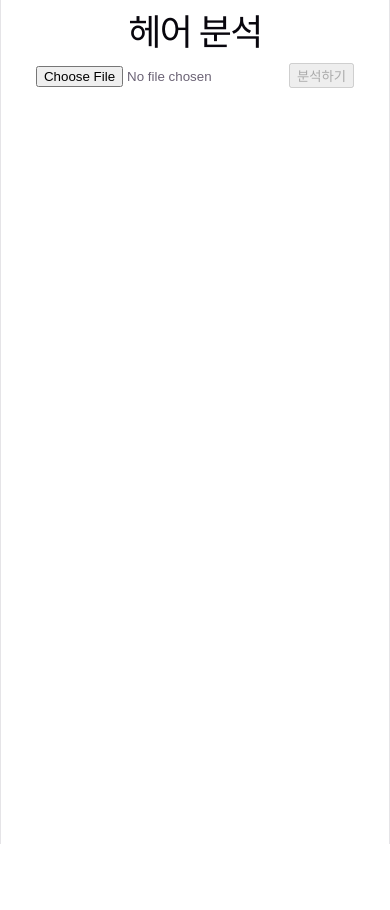
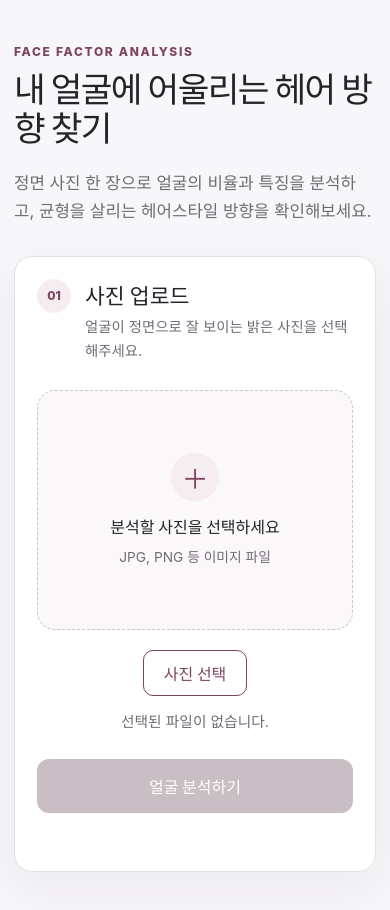
Before and after one commit to ddbs3-ops/face_factor_analysis, a React (Vite) app in the folder frontend/: page / in a window 390 px wide. Shown: the top 910 px of the page. Before the commit the page ends 844 px from the top, so only its background shows below. Built offline with nearby package versions, Linux system fonts and the light colour scheme.

Commit message:
feat: 분석 화면 컴포넌트 분리 및 로딩 상태 추가

```diff
--- a/frontend/src/App.css
+++ b/frontend/src/App.css
@@ -1,184 +1,175 @@
-.counter {
-  font-size: 16px;
-  padding: 5px 10px;
-  border-radius: 5px;
-  color: var(--accent);
-  background: var(--accent-bg);
-  border: 2px solid transparent;
-  transition: border-color 0.3s;
-  margin-bottom: 24px;
+#root { min-height: 100vh; }
 
-  &:hover {
-    border-color: var(--accent-border);
-  }
-  &:focus-visible {
-    outline: 2px solid var(--accent);
-    outline-offset: 2px;
-  }
+.app-shell {
+  width: min(1080px, calc(100% - 40px));
+  margin: 0 auto;
+  padding: 72px 0 96px;
 }
 
-.hero {
-  position: relative;
+.hero { max-width: 720px; margin-bottom: 44px; }
+.eyebrow {
+  margin: 0 0 12px;
+  color: var(--primary);
+  font-size: .75rem;
+  font-weight: 800;
+  letter-spacing: .14em;
+}
+.hero h1 {
+  margin: 0;
+  color: var(--text);
+  font-size: clamp(2.25rem, 5vw, 4rem);
+  line-height: 1.13;
+  letter-spacing: -.045em;
+}
+.hero-description, .section-heading p, .result-header > p:last-child {
+  color: var(--muted);
+  line-height: 1.7;
+}
+.hero-description { max-width: 620px; margin: 20px 0 0; font-size: 1.05rem; }
 
-  .base,
-  .framework,
-  .vite {
-    inset-inline: 0;
-    margin: 0 auto;
-  }
-
-  .base {
-    width: 170px;
-    position: relative;
-    z-index: 0;
-  }
-
-  .framework,
-  .vite {
-    position: absolute;
-  }
-
-  .framework {
-    z-index: 1;
-    top: 34px;
-    height: 28px;
-    transform: perspective(2000px) rotateZ(300deg) rotateX(44deg) rotateY(39deg)
-      scale(1.4);
-  }
-
-  .vite {
-    z-index: 0;
-    top: 107px;
-    height: 26px;
-    width: auto;
-    transform: perspective(2000px) rotateZ(300deg) rotateX(40deg) rotateY(39deg)
-      scale(0.8);
-  }
+.upload-card, .result-card {
+  border: 1px solid var(--border);
+  border-radius: 24px;
+  background: var(--surface);
+  box-shadow: 0 16px 50px rgba(52, 36, 46, .06);
+}
+.upload-card { padding: 32px; }
+.section-heading, .card-title { display: flex; align-items: flex-start; gap: 14px; }
+.section-heading { margin-bottom: 26px; }
+.section-heading h2, .card-title h3 { margin: 0; color: var(--text); }
+.section-heading h2 { font-size: 1.35rem; }
+.section-heading p { margin: 5px 0 0; }
+.step-number {
+  display: grid;
+  flex: 0 0 34px;
+  width: 34px;
+  height: 34px;
+  place-items: center;
+  border-radius: 50%;
+  color: var(--primary);
+  background: var(--primary-soft);
+  font-size: .75rem;
+  font-weight: 800;
 }
 
-#center {
+.image-upload {
+  display: grid;
+  grid-template-columns: minmax(260px, .85fr) 1fr;
+  gap: 28px;
+  align-items: center;
+}
+.image-stage {
+  position: relative;
+  display: grid;
+  min-height: 330px;
+  overflow: hidden;
+  place-items: center;
+  border: 1px dashed #cfc3c9;
+  border-radius: 18px;
+  background: #faf8f9;
+}
+.image-stage.has-image { background: #eee9ec; border-style: solid; }
+.image-stage img { width: 100%; height: 100%; max-height: 480px; object-fit: contain; }
+.image-overlay-layer { position: absolute; inset: 0; pointer-events: none; }
+.upload-placeholder {
   display: flex;
   flex-direction: column;
-  gap: 25px;
-  place-content: center;
+  align-items: center;
+  gap: 8px;
+  padding: 30px;
+  color: var(--muted);
+  text-align: center;
+}
+.upload-placeholder strong { color: var(--text); }
+.upload-placeholder span:last-child { font-size: .86rem; }
+.upload-icon {
+  display: grid;
+  width: 48px;
+  height: 48px;
+  margin-bottom: 5px;
   place-items: center;
-  flex-grow: 1;
+  border-radius: 50%;
+  color: var(--primary);
+  background: var(--primary-soft);
+  font-size: 1.7rem;
+}
+.file-controls { min-width: 0; }
+.file-button {
+  display: inline-flex;
+  min-height: 46px;
+  align-items: center;
+  justify-content: center;
+  padding: 0 20px;
+  border: 1px solid var(--primary);
+  border-radius: 10px;
+  color: var(--primary);
+  background: #fff;
+  font-weight: 700;
+  cursor: pointer;
+}
+.file-button:hover { background: var(--primary-soft); }
+.file-button.is-disabled { opacity: .55; cursor: not-allowed; }
+.file-button input {
+  position: absolute;
+  width: 1px;
+  height: 1px;
+  overflow: hidden;
+  clip: rect(0, 0, 0, 0);
+  white-space: nowrap;
+}
+.file-name { margin: 14px 0 0; overflow-wrap: anywhere; color: var(--muted); font-size: .92rem; }
+.analyze-button {
+  width: 100%;
+  min-height: 54px;
+  margin-top: 28px;
+  border: 0;
+  border-radius: 12px;
+  color: #fff;
+  background: var(--primary);
+  font-weight: 800;
+  cursor: pointer;
+  transition: background 160ms ease, transform 160ms ease;
+}
+.analyze-button:hover:not(:disabled) { background: var(--primary-dark); transform: translateY(-1px); }
+.analyze-button:disabled { background: #c8bec3; cursor: not-allowed; }
+.status-message { min-height: 24px; margin-top: 12px; color: var(--muted); text-align: center; font-size: .9rem; }
+.status-message p { margin: 0; }
+.status-message .error-message { color: #a53838; }
 
-  @media (max-width: 1024px) {
-    padding: 32px 20px 24px;
-    gap: 18px;
-  }
+.results { margin-top: 64px; }
+.result-header { margin-bottom: 24px; }
+.result-header h2 { margin: 0; color: var(--text); font-size: 2rem; letter-spacing: -.03em; }
+.result-header > p:last-child { margin: 8px 0 0; }
+.result-grid { display: grid; grid-template-columns: repeat(2, minmax(0, 1fr)); gap: 20px; align-items: start; }
+.result-card { padding: 28px; }
+.card-title { align-items: center; margin-bottom: 22px; }
+.card-title h3 { font-size: 1.25rem; }
+.result-list { display: grid; gap: 12px; }
+.feature-item, .recommendation-item { border-radius: 14px; background: #faf8f9; }
+.feature-item { padding: 18px; }
+.feature-item h4 { margin: 0 0 8px; color: var(--text); font-size: 1rem; }
+.feature-item p, .recommendation-item p { margin: 0; color: var(--muted); line-height: 1.65; }
+.recommendation-item { display: flex; gap: 14px; align-items: center; justify-content: space-between; padding: 16px 18px; }
+.recommendation-item p { color: var(--text); }
+.score-badge { flex: 0 0 auto; padding: 5px 9px; border-radius: 999px; font-size: .76rem; font-weight: 800; }
+.score-positive { color: #276242; background: #e8f4ed; }
+.score-negative { color: #9a3d3d; background: #f9eaea; }
+.score-neutral { color: #665f68; background: #eeecef; }
+
+@media (max-width: 760px) {
+  .app-shell { width: min(100% - 28px, 620px); padding: 44px 0 64px; }
+  .hero { margin-bottom: 30px; }
+  .upload-card, .result-card { padding: 22px; border-radius: 18px; }
+  .image-upload, .result-grid { grid-template-columns: 1fr; }
+  .image-upload { gap: 20px; }
+  .image-stage { min-height: 280px; }
+  .file-controls { text-align: center; }
+  .results { margin-top: 48px; }
 }
-
-#next-steps {
-  display: flex;
-  border-top: 1px solid var(--border);
-  text-align: left;
-
-  & > div {
-    flex: 1 1 0;
-    padding: 32px;
-    @media (max-width: 1024px) {
-      padding: 24px 20px;
-    }
-  }
-
-  .icon {
-    margin-bottom: 16px;
-    width: 22px;
-    height: 22px;
-  }
-
-  @media (max-width: 1024px) {
-    flex-direction: column;
-    text-align: center;
-  }
+@media (max-width: 420px) {
+  .hero h1 { font-size: 2.15rem; }
+  .section-heading p { font-size: .9rem; }
+  .image-stage { min-height: 240px; }
+  .recommendation-item { align-items: flex-start; flex-direction: column; }
 }
-
-#docs {
-  border-right: 1px solid var(--border);
-
-  @media (max-width: 1024px) {
-    border-right: none;
-    border-bottom: 1px solid var(--border);
-  }
-}
-
-#next-steps ul {
-  list-style: none;
-  padding: 0;
-  display: flex;
-  gap: 8px;
-  margin: 32px 0 0;
-
-  .logo {
-    height: 18px;
-  }
-
-  a {
-    color: var(--text-h);
-    font-size: 16px;
-    border-radius: 6px;
-    background: var(--social-bg);
-    display: flex;
-    padding: 6px 12px;
-    align-items: center;
-    gap: 8px;
-    text-decoration: none;
-    transition: box-shadow 0.3s;
-
-    &:hover {
-      box-shadow: var(--shadow);
-    }
-    .button-icon {
-      height: 18px;
-      width: 18px;
-    }
-  }
-
-  @media (max-width: 1024px) {
-    margin-top: 20px;
-    flex-wrap: wrap;
-    justify-content: center;
-
-    li {
-      flex: 1 1 calc(50% - 8px);
-    }
-
-    a {
-      width: 100%;
-      justify-content: center;
-      box-sizing: border-box;
-    }
-  }
-}
-
-#spacer {
-  height: 88px;
-  border-top: 1px solid var(--border);
-  @media (max-width: 1024px) {
-    height: 48px;
-  }
-}
-
-.ticks {
-  position: relative;
-  width: 100%;
-
-  &::before,
-  &::after {
-    content: '';
-    position: absolute;
-    top: -4.5px;
-    border: 5px solid transparent;
-  }
-
-  &::before {
-    left: 0;
-    border-left-color: var(--border);
-  }
-  &::after {
-    right: 0;
-    border-right-color: var(--border);
-  }
-}
+@media (prefers-reduced-motion: reduce) { .analyze-button { transition: none; } }
--- a/frontend/src/App.tsx
+++ b/frontend/src/App.tsx
@@ -1,98 +1,100 @@
-import { useState } from "react"
+import { useEffect, useState } from "react"
+import "./App.css"
+import AnalysisResultView from "./components/AnalysisResult"
+import ImageUpload from "./components/ImageUpload"
+import type { AnalysisResult, AnalysisStatus } from "./types/analysis"
+
+const ANALYZE_API_URL = "http://127.0.0.1:8000/analyze"
 
 function App() {
   const [selectedFile, setSelectedFile] = useState<File | null>(null)
+  const [previewUrl, setPreviewUrl] = useState<string | null>(null)
   const [analysisResult, setAnalysisResult] = useState<AnalysisResult | null>(null)
+  const [analysisStatus, setAnalysisStatus] = useState<AnalysisStatus>("idle")
+  const [errorMessage, setErrorMessage] = useState("")
+
+  useEffect(() => {
+    if (!selectedFile) {
+      setPreviewUrl(null)
+      return
+    }
+    const objectUrl = URL.createObjectURL(selectedFile)
+    setPreviewUrl(objectUrl)
+    return () => URL.revokeObjectURL(objectUrl)
+  }, [selectedFile])
+
+  function handleFileChange(file: File | null) {
+    setSelectedFile(file)
+    setAnalysisResult(null)
+    setAnalysisStatus("idle")
+    setErrorMessage("")
+  }
 
   async function handleAnalyze() {
-    if (!selectedFile) {
-      return
-    }
+    if (!selectedFile || analysisStatus === "loading") return
 
     const formData = new FormData()
     formData.append("file", selectedFile)
+    setAnalysisStatus("loading")
+    setErrorMessage("")
 
-    const response = await fetch(
-      "http://127.0.0.1:8000/analyze",
-      {
+    try {
+      const response = await fetch(ANALYZE_API_URL, {
         method: "POST",
         body: formData,
-      }
-    )
+      })
+      if (!response.ok) throw new Error("분석 요청에 실패했습니다.")
 
-    const result = await response.json()
-
-    setAnalysisResult(result)
+      const result: AnalysisResult = await response.json()
+      setAnalysisResult(result)
+      setAnalysisStatus("success")
+    } catch {
+      setAnalysisResult(null)
+      setAnalysisStatus("error")
+      setErrorMessage("이미지를 분석하지 못했습니다. 잠시 후 다시 시도해주세요.")
+    }
   }
 
-  type Rule = {
-  source: string
-  feature: string
-  feature_level: number
-  effect: string
-}
-
-type Recommendation = {
-  element: string
-  score: number
-  text: string
-}
-
-type AnalysisResult = {
-  rules: Rule[]
-  merged_adjustments: Record<string, number>
-  recommendations: Recommendation[]
-}
+  const isLoading = analysisStatus === "loading"
 
   return (
-    <main>
-      <h1>헤어 분석</h1>
+    <main className="app-shell">
+      <section className="hero" aria-labelledby="page-title">
+        <p className="eyebrow">FACE FACTOR ANALYSIS</p>
+        <h1 id="page-title">내 얼굴에 어울리는 헤어 방향 찾기</h1>
+        <p className="hero-description">
+          정면 사진 한 장으로 얼굴의 비율과 특징을 분석하고, 균형을 살리는
+          헤어스타일 방향을 확인해보세요.
+        </p>
+      </section>
 
-      <input
-        type="file"
-        accept="image/*"
-        onChange={(event) => {
-          const file = event.target.files?.[0] ?? null
-          setSelectedFile(file)
-        }}
-      />
+      <section className="upload-card" aria-labelledby="upload-title">
+        <div className="section-heading">
+          <span className="step-number" aria-hidden="true">01</span>
+          <div>
+            <h2 id="upload-title">사진 업로드</h2>
+            <p>얼굴이 정면으로 잘 보이는 밝은 사진을 선택해주세요.</p>
+          </div>
+        </div>
 
-      {selectedFile && (
-        <>
-          <p>선택한 파일: {selectedFile.name}</p>
+        <ImageUpload selectedFile={selectedFile} previewUrl={previewUrl}
+          disabled={isLoading} onFileChange={handleFileChange} />
 
-        </>
-      )}
+        <button className="analyze-button" type="button"
+          disabled={!selectedFile || isLoading} onClick={handleAnalyze}>
+          {isLoading ? "분석 중..." : "얼굴 분석하기"}
+        </button>
 
-      <button
-        disabled={!selectedFile}
-        onClick={handleAnalyze}
-      >
-        분석하기
-      </button>
+        <div className="status-message" aria-live="polite">
+          {isLoading && <p>얼굴 특징을 분석하고 있습니다.</p>}
+          {analysisStatus === "error" && (
+            <p className="error-message" role="alert">{errorMessage}</p>
+          )}
+        </div>
+      </section>
 
-      {analysisResult && (
-        <div>
-          <h2>얼굴 특징</h2>
-
-          {analysisResult.rules.map((rule, index) => (
-            <div key={index}>
-              <p>특징: {rule.feature}</p>
-              <p>효과: {rule.effect}</p>
-            </div>
-          ))}
-
-          <h2>헤어 추천</h2>
-
-          {analysisResult.recommendations.map((recommendation) => (
-            <div key={recommendation.element}>
-              <p>{recommendation.text}
-              {" "}
-              (score: {recommendation.score})
-              </p>
-            </div>
-          ))}
-        </div>
+      {analysisStatus === "success" && analysisResult && (
+        <AnalysisResultView result={analysisResult} />
       )}
     </main>
   )
--- /dev/null
+++ b/frontend/src/components/AnalysisResult.tsx
@@ -0,0 +1,49 @@
+import type { AnalysisResult as Result } from "../types/analysis"
+
+function scoreLabel(score: number) {
+  if (score > 0) return "추천"
+  if (score < 0) return "비추천"
+  return "보통"
+}
+
+function AnalysisResult({ result }: { result: Result }) {
+  return (
+    <section className="results" aria-labelledby="result-title">
+      <div className="result-header">
+        <p className="eyebrow">ANALYSIS COMPLETE</p>
+        <h2 id="result-title">분석 결과</h2>
+        <p>얼굴의 특징과 이를 보완하는 헤어 방향을 정리했어요.</p>
+      </div>
+      <div className="result-grid">
+        <section className="result-card" aria-labelledby="features-title">
+          <div className="card-title"><span className="step-number" aria-hidden="true">02</span>
+            <h3 id="features-title">얼굴 특징</h3></div>
+          <div className="result-list">
+            {result.rules.map((rule, index) => (
+              <article className="feature-item" key={`${rule.source}-${index}`}>
+                <h4>{rule.feature}</h4><p>{rule.effect}</p>
+              </article>
+            ))}
+          </div>
+        </section>
+        <section className="result-card" aria-labelledby="recommendations-title">
+          <div className="card-title"><span className="step-number" aria-hidden="true">03</span>
+            <h3 id="recommendations-title">헤어 추천</h3></div>
+          <div className="result-list">
+            {result.recommendations.map((item) => {
+              const kind = item.score > 0 ? "positive" : item.score < 0 ? "negative" : "neutral"
+              return <article className="recommendation-item" key={item.element}>
+                <p>{item.text}</p>
+                <span className={`score-badge score-${kind}`} aria-label={`추천 점수 ${item.score}`}>
+                  {scoreLabel(item.score)} {item.score > 0 ? "+" : ""}{item.score}
+                </span>
+              </article>
+            })}
+          </div>
+        </section>
+      </div>
+    </section>
+  )
+}
+
+export default AnalysisResult
--- /dev/null
+++ b/frontend/src/components/ImageUpload.tsx
@@ -0,0 +1,40 @@
+import type { ChangeEvent } from "react"
+
+type Props = {
+  selectedFile: File | null
+  previewUrl: string | null
+  disabled: boolean
+  onFileChange: (file: File | null) => void
+}
+
+function ImageUpload({ selectedFile, previewUrl, disabled, onFileChange }: Props) {
+  function handleChange(event: ChangeEvent<HTMLInputElement>) {
+    onFileChange(event.target.files?.[0] ?? null)
+  }
+
+  return (
+    <div className="image-upload">
+      <div className={`image-stage${previewUrl ? " has-image" : ""}`}>
+        {previewUrl ? <img src={previewUrl} alt="분석할 얼굴 사진 미리보기" /> : (
+          <div className="upload-placeholder" aria-hidden="true">
+            <span className="upload-icon">＋</span>
+            <strong>분석할 사진을 선택하세요</strong>
+            <span>JPG, PNG 등 이미지 파일</span>
+          </div>
+        )}
+        <div className="image-overlay-layer" aria-hidden="true" />
+      </div>
+      <div className="file-controls">
+        <label className={`file-button${disabled ? " is-disabled" : ""}`}>
+          <span>{selectedFile ? "다른 사진 선택" : "사진 선택"}</span>
+          <input type="file" accept="image/*" disabled={disabled} onChange={handleChange} />
+        </label>
+        <p className="file-name">
+          {selectedFile ? selectedFile.name : "선택된 파일이 없습니다."}
+        </p>
+      </div>
+    </div>
+  )
+}
+
+export default ImageUpload
--- a/frontend/src/index.css
+++ b/frontend/src/index.css
@@ -1,111 +1,25 @@
 :root {
-  --text: #6b6375;
-  --text-h: #08060d;
-  --bg: #fff;
-  --border: #e5e4e7;
-  --code-bg: #f4f3ec;
-  --accent: #aa3bff;
-  --accent-bg: rgba(170, 59, 255, 0.1);
-  --accent-border: rgba(170, 59, 255, 0.5);
-  --social-bg: rgba(244, 243, 236, 0.5);
-  --shadow:
-    rgba(0, 0, 0, 0.1) 0 10px 15px -3px, rgba(0, 0, 0, 0.05) 0 4px 6px -2px;
-
-  --sans: system-ui, 'Segoe UI', Roboto, sans-serif;
-  --heading: system-ui, 'Segoe UI', Roboto, sans-serif;
-  --mono: ui-monospace, Consolas, monospace;
-
-  font: 18px/145% var(--sans);
-  letter-spacing: 0.18px;
-  color-scheme: light dark;
-  color: var(--text);
-  background: var(--bg);
+  font-family: Inter, Pretendard, "Noto Sans KR", system-ui, -apple-system, "Segoe UI", sans-serif;
+  color: #24222a;
+  background: #f7f6f8;
   font-synthesis: none;
   text-rendering: optimizeLegibility;
   -webkit-font-smoothing: antialiased;
-  -moz-osx-font-smoothing: grayscale;
-
-  @media (max-width: 1024px) {
-    font-size: 16px;
-  }
+  --primary: #7c4660;
+  --primary-dark: #63364b;
+  --primary-soft: #f6edf1;
+  --text: #24222a;
+  --muted: #716b76;
+  --border: #e5e0e4;
+  --surface: #fff;
 }
 
-@media (prefers-color-scheme: dark) {
-  :root {
-    --text: #9ca3af;
-    --text-h: #f3f4f6;
-    --bg: #16171d;
-    --border: #2e303a;
-    --code-bg: #1f2028;
-    --accent: #c084fc;
-    --accent-bg: rgba(192, 132, 252, 0.15);
-    --accent-border: rgba(192, 132, 252, 0.5);
-    --social-bg: rgba(47, 48, 58, 0.5);
-    --shadow:
-      rgba(0, 0, 0, 0.4) 0 10px 15px -3px, rgba(0, 0, 0, 0.25) 0 4px 6px -2px;
-  }
-
-  #social .button-icon {
-    filter: invert(1) brightness(2);
-  }
+* { box-sizing: border-box; }
+html, body { min-width: 320px; min-height: 100%; }
+body { margin: 0; }
+button, input { font: inherit; }
+button:focus-visible, input:focus-visible, label:has(input:focus-visible) {
+  outline: 3px solid rgba(124, 70, 96, 0.28);
+  outline-offset: 3px;
 }
-
-#root {
-  width: 1126px;
-  max-width: 100%;
-  margin: 0 auto;
-  text-align: center;
-  border-inline: 1px solid var(--border);
-  min-height: 100svh;
-  display: flex;
-  flex-direction: column;
-  box-sizing: border-box;
-}
-
-body {
-  margin: 0;
-}
-
-h1,
-h2 {
-  font-family: var(--heading);
-  font-weight: 500;
-  color: var(--text-h);
-}
-
-h1 {
-  font-size: 56px;
-  letter-spacing: -1.68px;
-  margin: 32px 0;
-  @media (max-width: 1024px) {
-    font-size: 36px;
-    margin: 20px 0;
-  }
-}
-h2 {
-  font-size: 24px;
-  line-height: 118%;
-  letter-spacing: -0.24px;
-  margin: 0 0 8px;
-  @media (max-width: 1024px) {
-    font-size: 20px;
-  }
-}
-p {
-  margin: 0;
-}
-
-code,
-.counter {
-  font-family: var(--mono);
-  display: inline-flex;
-  border-radius: 4px;
-  color: var(--text-h);
-}
-
-code {
-  font-size: 15px;
-  line-height: 135%;
-  padding: 4px 8px;
-  background: var(--code-bg);
-}
+img { display: block; max-width: 100%; }
--- /dev/null
+++ b/frontend/src/types/analysis.ts
@@ -0,0 +1,21 @@
+export type Adjustments = Record<string, number>
+
+export type AnalysisRule = {
+  source: string
+  face_type?: string
+  dominant_region?: string
+  feature: string
+  feature_level: number
+  adjustments: Adjustments
+  effect: string
+}
+
+export type Recommendation = { element: string; score: number; text: string }
+
+export type AnalysisResult = {
+  rules: AnalysisRule[]
+  merged_adjustments: Adjustments
+  recommendations: Recommendation[]
+}
+
+export type AnalysisStatus = "idle" | "loading" | "success" | "error"
```
